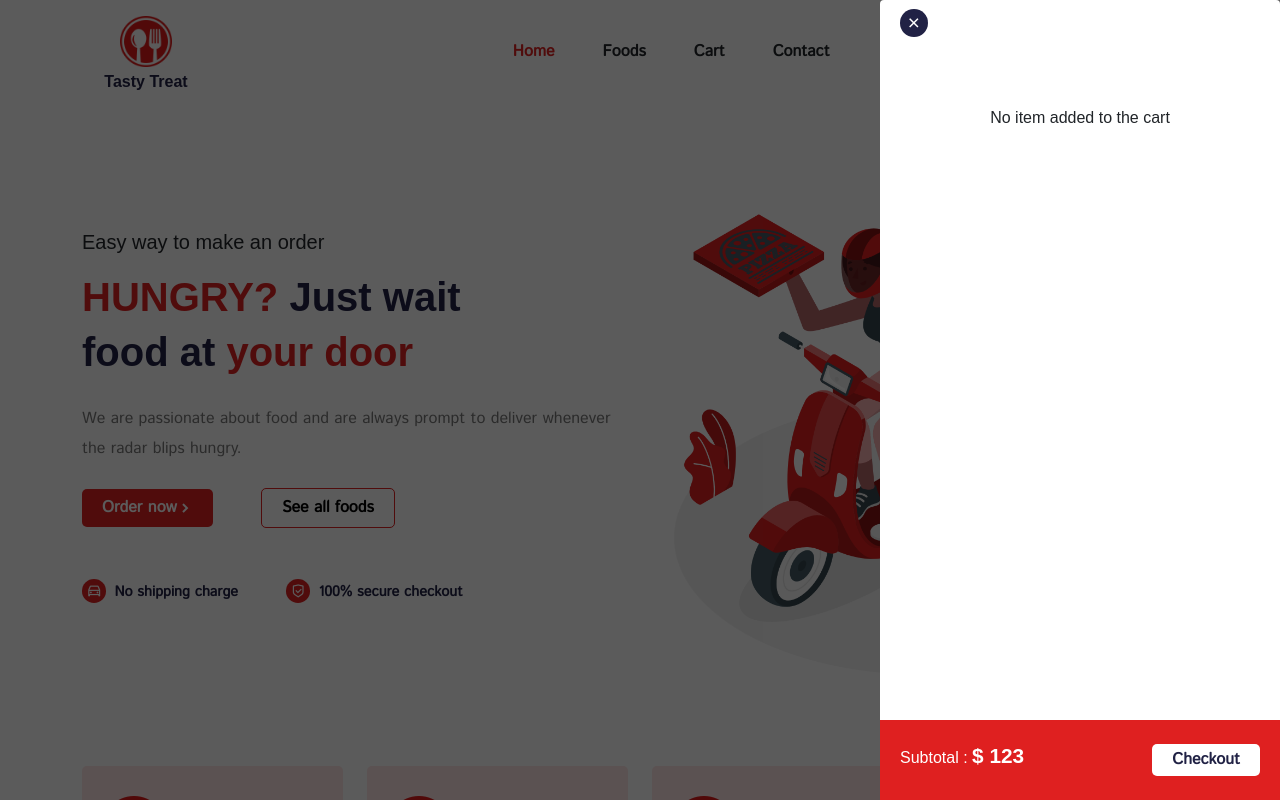
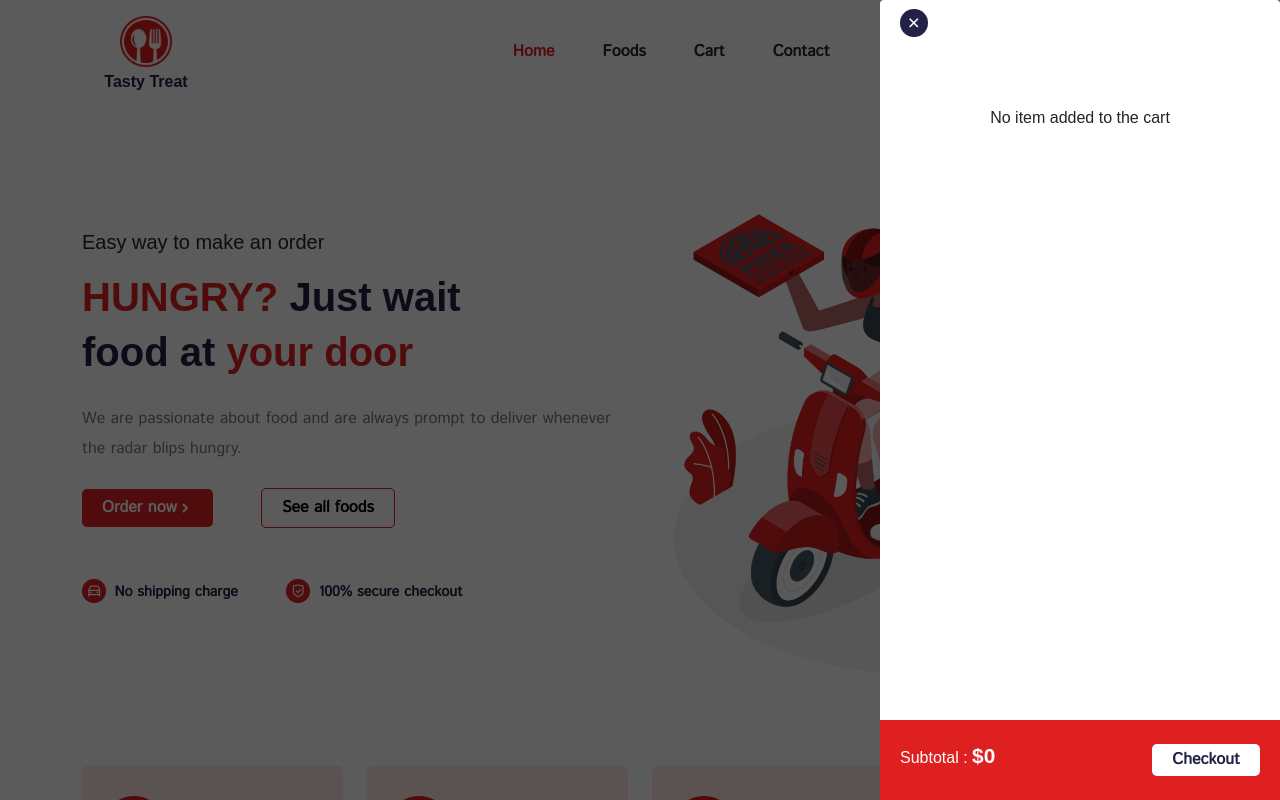
Before and after one commit to mdraselmiah95/tasty-treat-app, a React (Create React App) app: page /home in a window 1280 px wide. Both pictures are taken after a click on the icon 1142 px from the left and 49 px from the top of the page. Shown: the top 800 px of the page. Built offline with nearby package versions, Linux system fonts and the light colour scheme; a web font is replaced by a local one.

Commit message:
WIP on Tasty Treat Cart part

```diff
--- a/src/components/UI/cart/Carts.jsx
+++ b/src/components/UI/cart/Carts.jsx
@@ -11,6 +11,7 @@ import "../../../styles/shopping-cart.css";
 const Carts = () => {
   const dispatch = useDispatch();
   const cartProducts = useSelector((state) => state.cart.cartItems);
+  const totalAmount = useSelector((state) => state.cart.totalAmount);
 
   const toggleCart = () => {
     dispatch(cartUiAction.toggle());
@@ -35,7 +36,7 @@ const Carts = () => {
         </div>
         <div className="cart__bottom d-flex align-items-center justify-content-between">
           <h6>
-            Subtotal : <span>$ 123</span>
+            Subtotal : <span>${totalAmount}</span>
           </h6>
           <button>
             <Link to="/checkout">Checkout</Link>
--- a/src/styles/cart-item.css
+++ b/src/styles/cart-item.css
@@ -33,6 +33,7 @@
 .delete__btn {
   font-size: 1.1rem;
   font-weight: 600;
+  cursor: pointer;
 }
 
 .cart__item {
```
